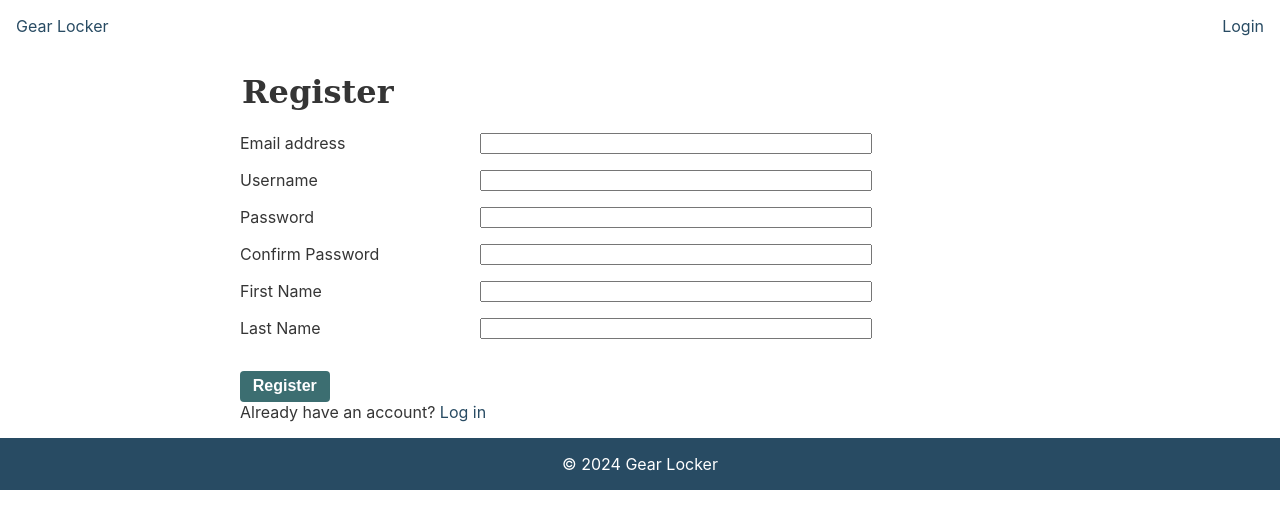
After one commit to pmcghen/gear-locker, a Django app: page /register in a window 1280 px wide. The commit adds this page. Shown: the top 529 px of the page. Run offline with Django 5.2, Linux system fonts and the light colour scheme.

Commit message:
Add registration form

```diff
--- a/gear_locker/gear_manager/templates/gear_manager/login.html
+++ b/gear_locker/gear_manager/templates/gear_manager/login.html
@@ -19,4 +19,7 @@
   </fieldset>
   <button type="submit">Login</button>
 </form>
+
+<p class="container container--narrow">Don't have an account? <a href="{% url 'register' %}">Register</a></p>
+
 {% endblock %}
--- /dev/null
+++ b/gear_locker/gear_manager/templates/gear_manager/register.html
@@ -0,0 +1,41 @@
+{% extends 'gear_manager/layout.html' %}
+{% load static %}
+
+{% block content %}
+<form method="post" action="{% url 'register' %}" class="container container--narrow">
+  <fieldset>
+    <legend><h1>Register</h1></legend>
+    {% csrf_token %}
+    <ul class="form-list">
+      <li class="form-list__item row">
+        <label for="email_address">Email address</label>
+        <input type="email" id="email_address" name="email_address" required>
+      </li>
+      <li class="form-list__item row">
+        <label for="username">Username</label>
+        <input type="text" id="username" name="username" required>
+      </li>
+      <li class="form-list__item row">
+        <label for="password">Password</label>
+        <input type="password" id="password" name="password" required>
+      </li>
+      <li class="form-list__item row">
+        <label for="confirmation_password">Confirm Password</label>
+        <input type="password" id="confirmation_password" name="confirmation_password" required>
+      </li>
+      <li class="form-list__item row">
+        <label for="first_name">First Name</label>
+        <input type="text" id="first_name" name="first_name">
+      </li>
+      <li class="form-list__item row">
+        <label for="last_name">Last Name</label>
+        <input type="text" id="last_name" name="last_name">
+      </li>
+    </ul>
+  </fieldset>
+  <button type="submit">Register</button>
+</form>
+
+<p class="container container--narrow">Already have an account? <a href="{% url 'login' %}">Log in</a></p>
+
+{% endblock %}
--- a/gear_locker/gear_manager/urls.py
+++ b/gear_locker/gear_manager/urls.py
@@ -6,5 +6,6 @@ urlpatterns = [
     path('', views.index, name='index'),
     path('login', views.login_user, name='login'),
     path('logout', views.logout_user, name='logout'),
+    path('register', views.register_user, name='register'),
     path('gear/add', views.add_gear, name='add_gear'),
 ]
--- a/gear_locker/gear_manager/views.py
+++ b/gear_locker/gear_manager/views.py
@@ -1,5 +1,8 @@
 from django.shortcuts import render
 from django.contrib.auth import authenticate, login, logout
+from django.db import IntegrityError
+from django.contrib.auth.models import User
+
 
 def index(request):
     return render(request, 'gear_manager/index.html')
@@ -25,6 +28,30 @@ def logout_user(request):
     return render(request, 'gear_manager/index.html')
 
 
+def register_user(request):
+    if request.method == 'POST':
+        username = request.POST['username']
+        password = request.POST['password']
+        confirmation_password = request.POST['confirmation_password']
+        email_address = request.POST['email_address']
+        first_name = request.POST['first_name']
+        last_name = request.POST['last_name']
+
+        if password != confirmation_password:
+            return render(request, 'gear_manager/register.html', {'error_message': 'Passwords do not match'})
+
+        try:
+            user = User.objects.create_user(username=username, email=email_address, password=password, first_name=first_name, last_name=last_name)
+            user.save()
+        except IntegrityError:
+            return render(request, 'gear_manager/register.html', {'error_message': 'Username already exists'})
+
+
+        login(request, user)
+        return render(request, 'gear_manager/index.html')
+
+    return render(request, 'gear_manager/register.html')
+
 
 def add_gear(request):
     return render(request, 'gear_manager/add_gear.html')
```
